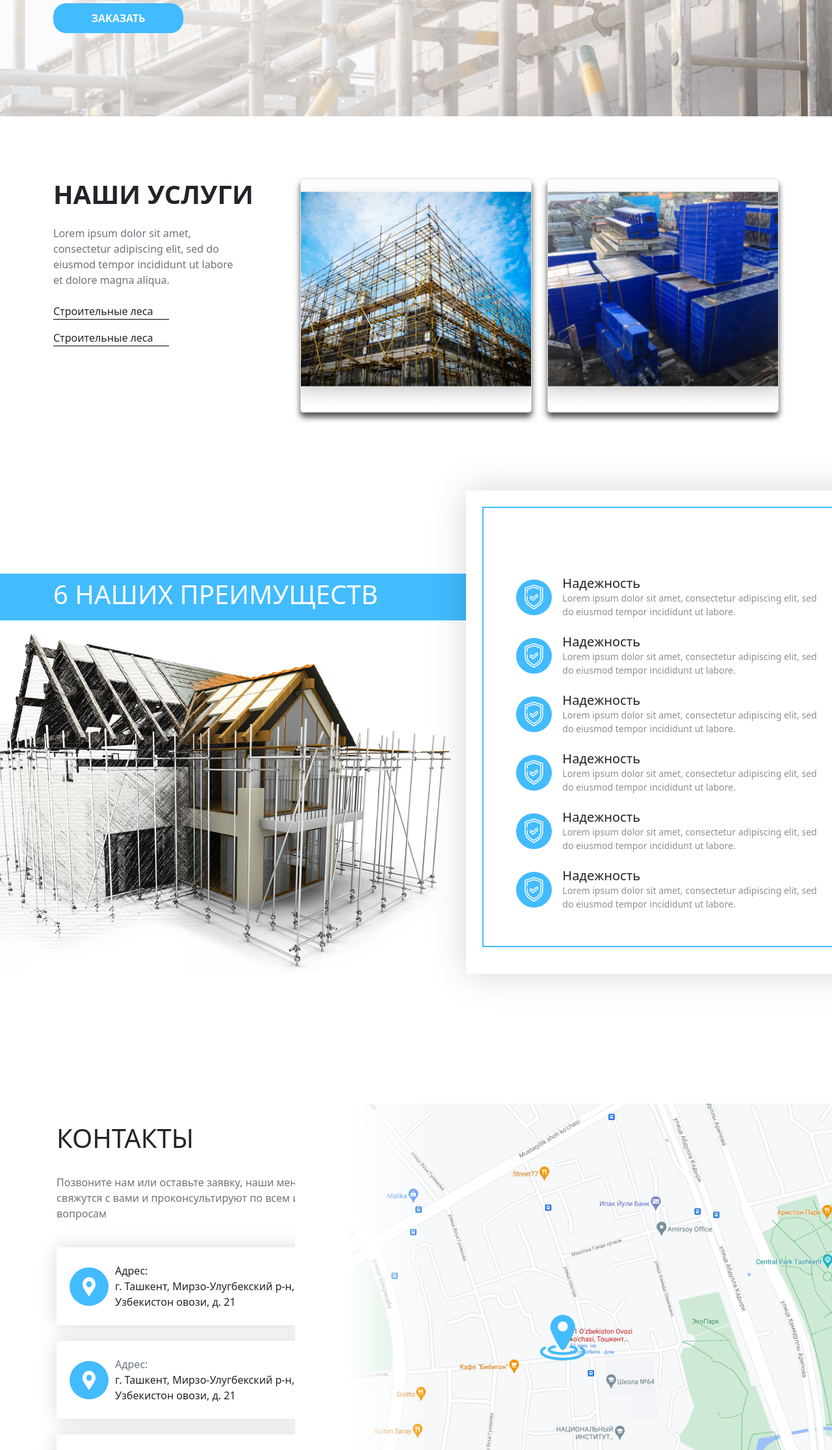
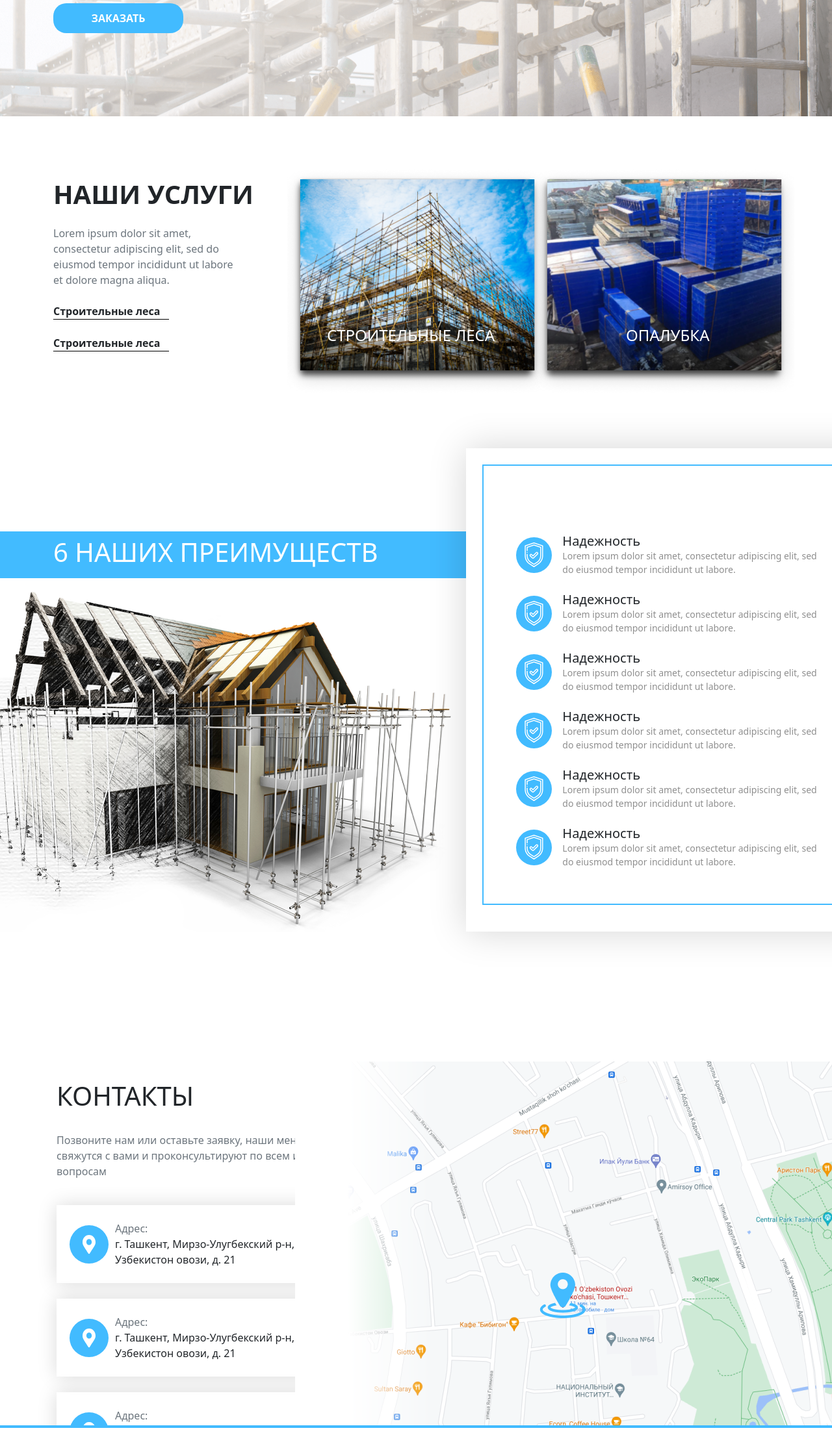
Before and after one commit to mabrur-h/arendalesa.uz, a website: page index.html in a window 1280 px wide. Shown: the part 461-2693 px from the top of the page at 65% size. Drawn offline with Linux system fonts and the light colour scheme.

Commit message:
add files

```diff
--- a/css/style.scss
+++ b/css/style.scss
@@ -140,7 +140,7 @@ main {
 
   .card {
     width: 360px;
-    height: 360px;
+    height: 295px;
     border-radius: 5px;
     padding: 2.5rem;
     background: white;
@@ -151,15 +151,22 @@ main {
     box-shadow: 0px 7px 10px rgba(0, 0, 0, 0.7);
   }
 
+  .card:hover {
+    .hide-on-hover {
+      display: none;
+      transition: .4s;
+    }
+  }
+
   .card:hover:before {
     opacity: 1;
     content: "";
     position: absolute;
-    top: 25px;
-    left: 30px;
+    top: 10px;
+    left: 15px;
     display: block;
-    width: 300px;
-    height: 300px;
+    width: 330px;
+    height: 275px;
     border-radius: 5px;
     background: rgba(255, 255, 255, 0.7);
     z-index: 2;
@@ -189,13 +196,13 @@ main {
     opacity: 0;
   }
   .card img {
-    width: 100%;
-    height: 100%;
+    width: 400px;
+    height: 352px;
     -o-object-fit: cover;
     object-fit: cover;
     position: absolute;
-    top: 0;
-    left: 0;
+    top: -19px;
+    left: -21px;
     border-radius: 5px;
   }
   .card .info {
@@ -287,6 +294,7 @@ main {
 
 #contacts {
   height: 70vh;
+  overflow: hidden;
 }
 
 .contacts {
@@ -361,7 +369,6 @@ main {
 }
 
 footer {
-  margin-top: 22px;
   padding: 40px 0px;
   border-top: 4px solid #42BBFF;
 }
--- a/index.html
+++ b/index.html
@@ -100,13 +100,13 @@
                                 incididunt ut labore et dolore magna aliqua.
                             </p>
                             <ul class="list-unstyled p-0 m-0 w-50">
-                                <li class="my-3" style="border-bottom: 1px solid black">
-                                    <a href="#" class="text-dark text-decoration-none services-list-link d-block position-relative">
+                                <li class="my-4" style="border-bottom: 1px solid black">
+                                    <a href="#" class="text-dark text-decoration-none services-list-link d-block position-relative fw-bold">
                                         Строительные леса
                                     </a>
                                 </li>
-                                <li class="my-3" style="border-bottom: 1px solid black">
-                                    <a href="#" class="text-dark text-decoration-none services-list-link d-block position-relative">
+                                <li class="my-4" style="border-bottom: 1px solid black">
+                                    <a href="#" class="text-dark text-decoration-none services-list-link d-block position-relative fw-bold">
                                         Строительные леса
                                     </a>
                                 </li>
@@ -115,10 +115,12 @@
                     </div>
                     <div class="col-4 hover">
                         <div class="wrapper">
-                            <div class="card"><img src="./img/card-img1.png"/>
+                            <div class="card position-relative">
+                                <h4 class="hide-on-hover position-absolute text-white text-uppercase" style="z-index: 99; bottom: 30px; left: 40px">Строительные леса</h4>
+                                <img src="./img/card-img1.png"/>
                                 <div class="info px-2">
                                     <h5 class="text-uppercase text-dark text-center fw-bold">Строительные леса</h5>
-                                    <p class="text-dark">Lorem ipsum dolor sit amet, consectetur adipisicing elit. At autem, dignissimos doloribus ea fuga iusto mollitia nostrum obcaecati quia repellat?</p>
+                                    <p class="text-dark m-0 p-0">Lorem ipsum dolor sit amet, consectetur adipisicing elit. At autem, dignissimos doloribus ea fuga iusto mollitia nostrum obcaecati quia repellat?</p>
                                     <button>Подробно</button>
                                 </div>
                             </div>
@@ -126,10 +128,12 @@
                     </div>
                     <div class="col-4 hover">
                         <div class="wrapper">
-                            <div class="card"><img src="./img/card-img2.png" style="object-fit: cover"/>
+                            <div class="card position-relative">
+                                <h4 class="hide-on-hover position-absolute text-white text-uppercase" style="z-index: 99; bottom: 30px; left: 120px">Опалубка</h4>
+                                <img src="./img/card-img2.png" style="object-fit: cover"/>
                                 <div class="info px-2">
                                     <h5 class="text-uppercase text-dark text-center fw-bold">Опалубка</h5>
-                                    <p class="text-dark">Разнообразие строительных материалов на сегодняшний день достаточно широкое, однако на протяжении длительного периода необходимыми и востребованными остаются строительные леса. Они обладают характеристиками и свойствами...</p>
+                                    <p class="text-dark m-0 p-0">Разнообразие строительных материалов на сегодняшний день достаточно широкое, однако на протяжении длительного периода необходимыми и востребованными остаются строительные леса. Они обладают характеристиками и свойствами...</p>
                                     <button>Подробно</button>
                                 </div>
                             </div>
@@ -241,7 +245,7 @@
                                 <img src="./img/location.svg" alt="location">
                             </div>
                             <div>
-                                <p class="m-0 p-0">Адрес:</p>
+                                <p class="m-0 p-0 text-muted">Адрес:</p>
                                 <p class="p-0 m-0">г. Ташкент, Мирзо-Улугбекский р-н,
                                     ул. Узбекистон овози, д. 21</p>
                             </div>
@@ -261,7 +265,7 @@
                                 <img src="./img/location.svg" alt="location">
                             </div>
                             <div>
-                                <p class="m-0 p-0">Адрес:</p>
+                                <p class="m-0 p-0 text-muted">Адрес:</p>
                                 <p class="p-0 m-0">г. Ташкент, Мирзо-Улугбекский р-н,
                                     ул. Узбекистон овози, д. 21</p>
                             </div>
```
Also changed, not shown: css/style.css, 1 other file.
